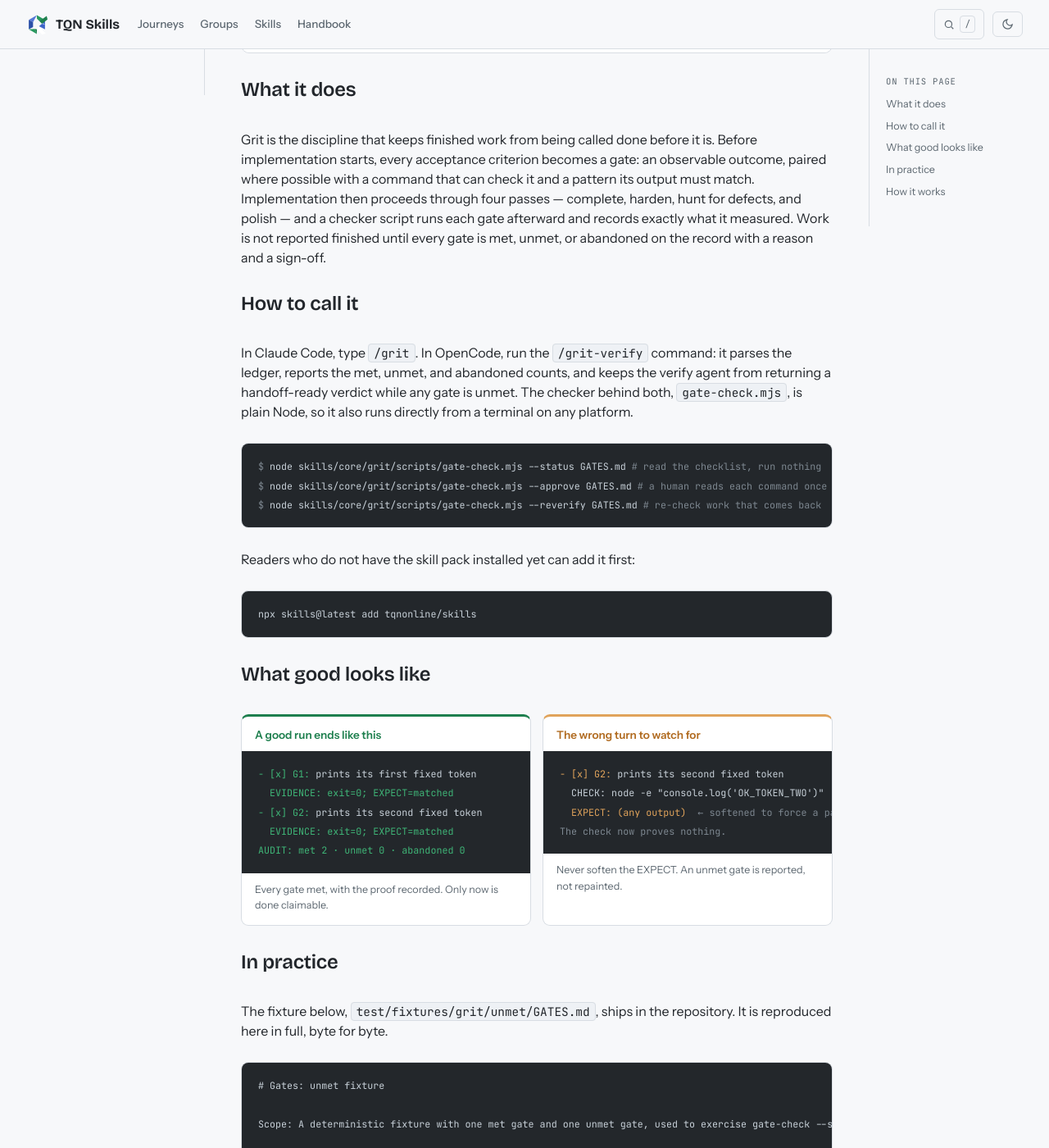
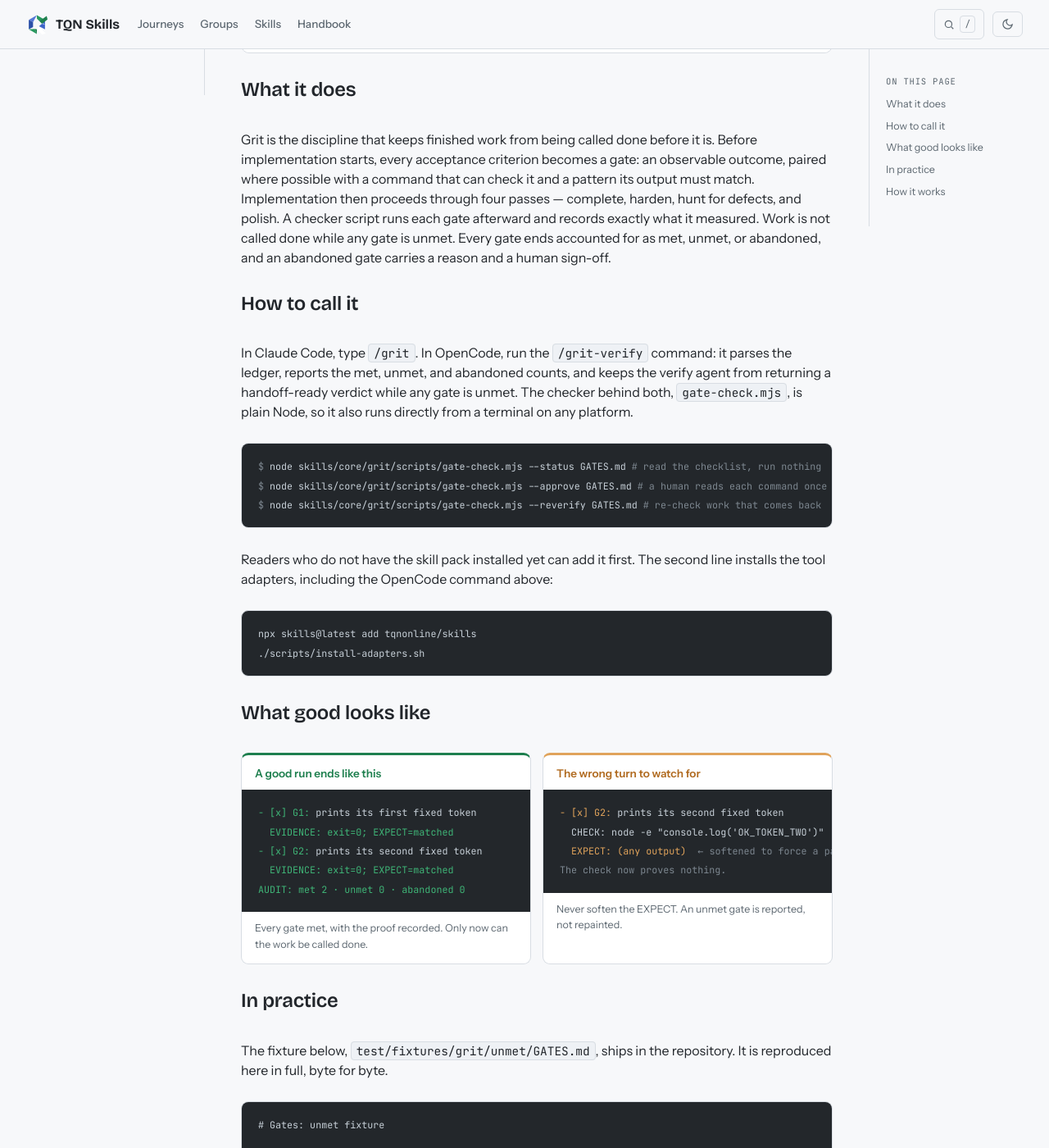
Before and after one commit to rahulnakmol/skills, a Jekyll site: the page built from site/_skills/grit.md, in a window 1280 px wide and 1400 px high, scrolled down 511 px. Shown: the whole window at 82% size. Built offline with Jekyll 4.4.1, drawn with Linux system fonts in a browser that asks for light colours; nearby versions of some CDN libraries; some of the changed text lies outside the part shown.

Commit message:
Refine the exemplar page and skill layout after review
The journey footer now prints a human journey name from journey_title,
falling back to the slug, and reads the step count from journey_steps
instead of a hard-coded five. The grit page carries the complete
install wording from the shared install block, the amber tokens gain
dark-theme values, and three sentences are tightened for accuracy
against the audit doctrine.

````diff
--- a/site/_layouts/skill.html
+++ b/site/_layouts/skill.html
@@ -39,8 +39,9 @@ layout: default
     </div>
 
     {% if page.journey %}
+    {% assign journey_label = page.journey_title | default: page.journey %}
     <div class="journey-footer">
-      <div class="journey-footer-label">On the <strong>{{ page.journey }}</strong> journey{% if page.journey_step %} · step {{ page.journey_step }} of 5{% endif %}</div>
+      <div class="journey-footer-label">On the <strong>{{ journey_label }}</strong> journey{% if page.journey_step %} · step {{ page.journey_step }}{% if page.journey_steps %} of {{ page.journey_steps }}{% endif %}{% endif %}</div>
       <div class="journey-footer-nav">
         {% if page.journey_prev %}
         <a class="journey-btn journey-btn--prev lift" href="{{ '/' | append: page.journey_prev | append: '/' | relative_url }}">&larr; {{ page.journey_prev }}</a>
--- a/site/_skills/grit.md
+++ b/site/_skills/grit.md
@@ -27,7 +28,7 @@ journey_next: shakedown
 
 ## What it does
 
-Grit is the discipline that keeps finished work from being called done before it is. Before implementation starts, every acceptance criterion becomes a gate: an observable outcome, paired where possible with a command that can check it and a pattern its output must match. Implementation then proceeds through four passes — complete, harden, hunt for defects, and polish — and a checker script runs each gate afterward and records exactly what it measured. Work is not reported finished until every gate is met, unmet, or abandoned on the record with a reason and a sign-off.
+Grit is the discipline that keeps finished work from being called done before it is. Before implementation starts, every acceptance criterion becomes a gate: an observable outcome, paired where possible with a command that can check it and a pattern its output must match. Implementation then proceeds through four passes — complete, harden, hunt for defects, and polish. A checker script runs each gate afterward and records exactly what it measured. Work is not called done while any gate is unmet. Every gate ends accounted for as met, unmet, or abandoned, and an abandoned gate carries a reason and a human sign-off.
 
 ## How to call it
 
@@ -37,10 +38,11 @@ In Claude Code, type `/grit`. In OpenCode, run the `/grit-verify` command: it pa
 <span class="tok-comment">$</span> node skills/core/grit/scripts/gate-check.mjs --approve GATES.md <span class="tok-comment"># a human reads each command once</span>
 <span class="tok-comment">$</span> node skills/core/grit/scripts/gate-check.mjs --reverify GATES.md <span class="tok-comment"># re-check work that comes back</span></code></pre>
 
-Readers who do not have the skill pack installed yet can add it first:
+Readers who do not have the skill pack installed yet can add it first. The second line installs the tool adapters, including the OpenCode command above:
 
 ```bash
 npx skills@latest add tqnonline/skills
+./scripts/install-adapters.sh
 ```
 
 ## What good looks like
@@ -53,7 +55,7 @@ npx skills@latest add tqnonline/skills
 <span class="tok-ok">- [x] G2:</span> prints its second fixed token
   <span class="tok-ok">EVIDENCE: exit=0; EXPECT=matched</span>
 <span class="tok-ok">AUDIT: met 2 &middot; unmet 0 &middot; abandoned 0</span></code></pre>
-<div class="compare-card-note">Every gate met, with the proof recorded. Only now is done claimable.</div>
+<div class="compare-card-note">Every gate met, with the proof recorded. Only now can the work be called done.</div>
 </div>
 <div class="compare-card compare-card--warn">
 <div class="compare-card-head">The wrong turn to watch for</div>
--- a/site/assets/css/site.css
+++ b/site/assets/css/site.css
@@ -68,6 +68,8 @@ a:hover { color: var(--link-hover); }
     --emerald: #3fb577;
     --emerald-text: #3fb577;
     --emerald-soft: #1f3a2d;
+    --amber: #e0a35b;
+    --amber-text: #e0a35b;
     --code-bg: #1e2124;
     --active-bg: #383d43;
     --facet-opacity: 0.28;
@@ -90,6 +92,8 @@ a:hover { color: var(--link-hover); }
   --emerald: #3fb577;
   --emerald-text: #3fb577;
   --emerald-soft: #1f3a2d;
+  --amber: #e0a35b;
+  --amber-text: #e0a35b;
   --code-bg: #1e2124;
   --active-bg: #383d43;
   --facet-opacity: 0.28;
````
Also changed, not shown: other parts of site/_skills/grit.md (+1 -0 lines).
